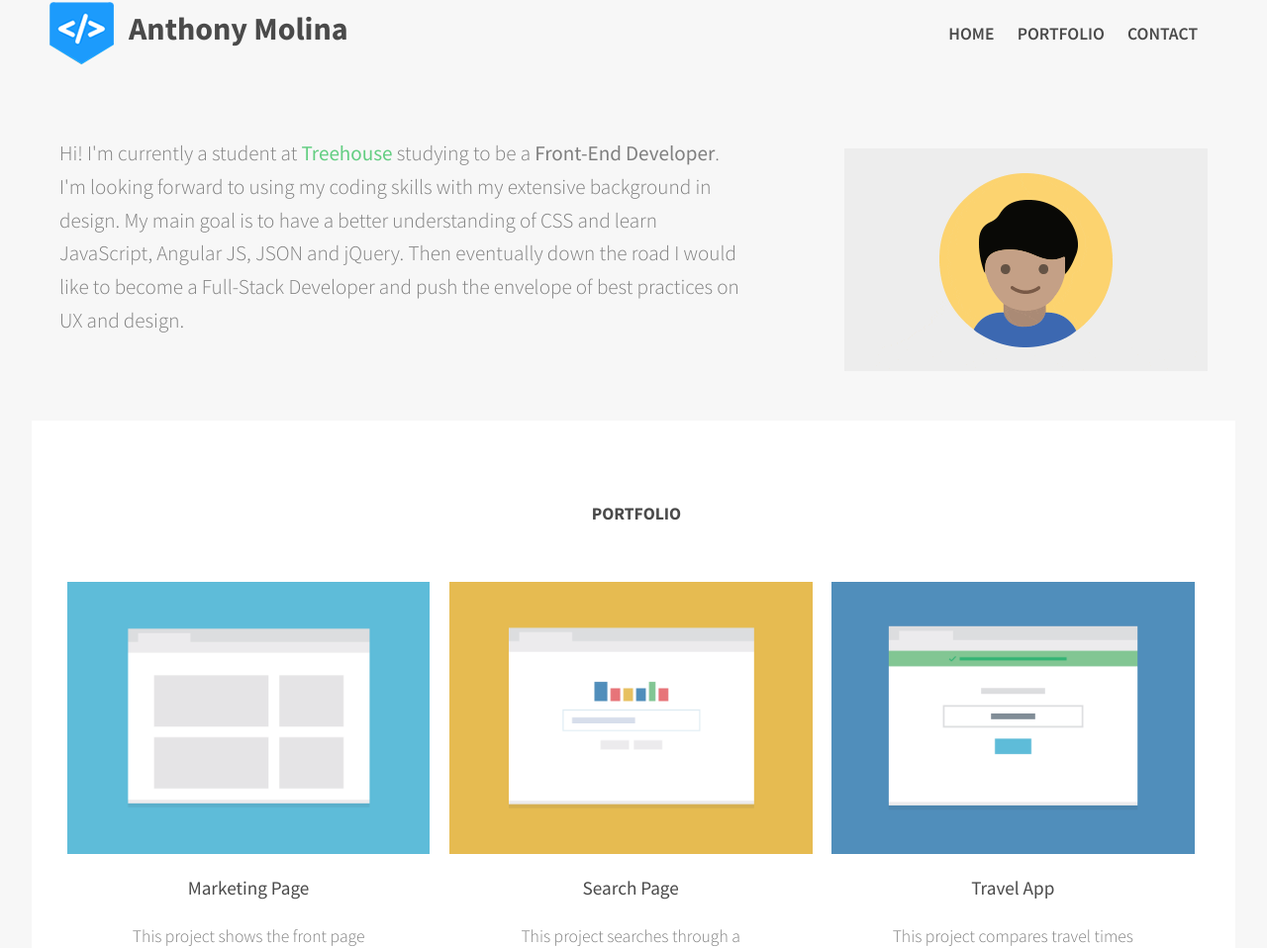
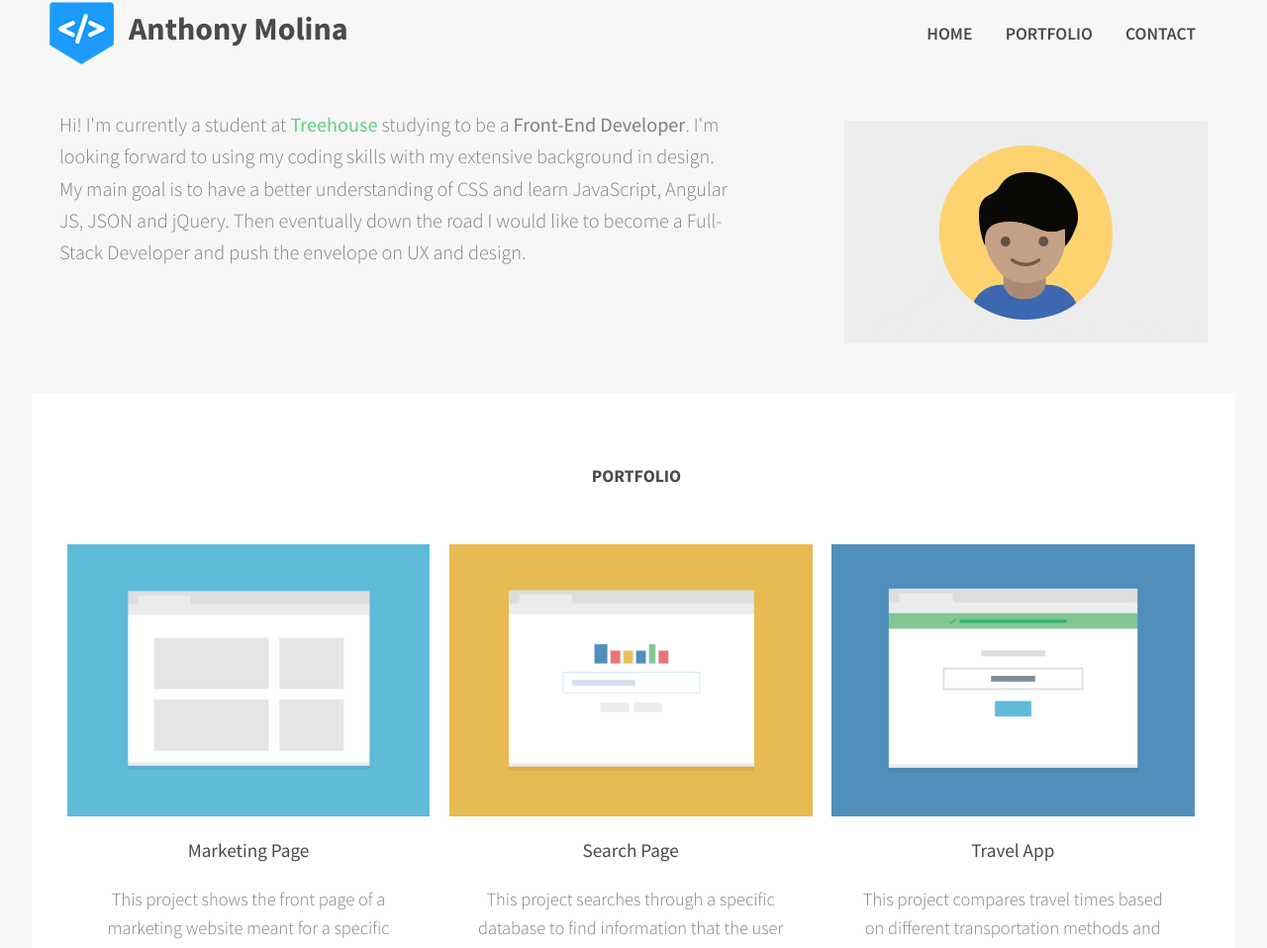
Before and after one commit to Sundevil4ever/responsive_layout_v2.0, a plain HTML site: page index.html in a window 1280 px wide. Shown: the part 36-994 px from the top of the page at 99% size. Drawn offline with Linux system fonts and the light colour scheme.

Commit message:
Updated CSS & HTML
Took out 320px media query & updated paragraph text in HTML.

```diff
--- a/CSS/styles.css
+++ b/CSS/styles.css
@@ -17,8 +17,10 @@ body {
 }
 
 p {
-  font-size: 1.1em;
+  font-size: 1.05em;
   font-weight: 300;
+  padding-left: 10px;
+  padding-right: 10px;
   color: #7f7f7f;
 }
 
@@ -336,8 +338,10 @@ img {
 }
 
 .shield {
+  margin-top: 20px;
+  margin-bottom: -15px;
   -webkit-animation: jello-vertical 0.9s both;
-	        animation: jello-vertical 0.9s both;
+  animation: jello-vertical 0.9s both;
 }
 
 /**
@@ -477,45 +481,12 @@ img {
  * ----------------------------------------
  */
 
-@media (min-width: 320px) {
+
+@media (min-width: 768px) {
 
   h2 {
-    padding-top: 40px !important;
+    padding-top: 50px;
   }
-
-  .main-nav li {
-    background-color: #fff;
-    margin: 5px 0;
-    padding: 5px 0;
-    list-style: none;
-  }
-
-  .main-nav {
-    padding: 0 10px;
-  }
-
-  .main-nav a {
-    background-color: #fff;
-    margin: 5px 0;
-    padding: 5px 10px;
-  }
-
-  .profile {
-    padding-top: 15px;
-  }
-
-  .shield {
-    margin-top: 0;
-    padding-top: 25px;
-  }
-
-  p {
-      padding: 0 10px;
-  }
-
-}
-
-@media (min-width: 768px) {
 
   .main-nav li {
     display: inline-block;
@@ -523,7 +494,8 @@ img {
   }
 
   .main-nav a {
-  background-color: #f7f7f7;
+    background-color: #f7f7f7;
+    margin-top: -20px;
   }
 
   .profile {
@@ -538,8 +510,9 @@ img {
     float: left;
     max-width: 60%;
     text-align: left;
-    margin-top: 40px;
     margin-bottom: 30px;
+    margin-top: 25px;
+    padding-left: 10px;
   }
 
   .banner {
@@ -553,12 +526,13 @@ img {
   }
 
   .col p {
-    font-size: .9em;
-    padding: 0 70px;
+    font-size: 1.15em;
+    padding: 0 45px;
+    padding-bottom: 20px;
   }
 
   .contact {
-    padding: 0 100px 70px;
+    padding: 10px 100px 35px;
   }
 
   .footer-right {
@@ -584,6 +558,10 @@ img {
 
 @media (min-width: 1024px) {
 
+  h2 {
+    padding-top: 30px;
+  }
+
   .shield {
     margin-top: 0;
     padding-top: 18px;
@@ -598,6 +576,7 @@ img {
 
   .main-nav a {
     background-color: #f7f7f7;
+    margin-top: 0px;
   }
 
   .name {
@@ -618,6 +597,7 @@ img {
     padding-top: 40px;
     padding-left: 26px;
     padding-right: 20px;
+    padding-bottom: 25px;
   }
 
   .top {
@@ -631,13 +611,13 @@ img {
   }
 
   .col p {
-    font-size: 1.1em;
-    padding: 0 70px;
+    font-size: 1.15em;
+    padding: 0 36px;
   }
 
   .contact {
     font-size: 1.2em;
-    padding: 50px 160px;
+    padding: 20px 160px 30px;
   }
 
   .clearfix::after {
--- a/index.html
+++ b/index.html
@@ -27,7 +27,7 @@
     <img class="profile" src="images/responsive-layout-profile2.gif" alt="Profile Image">
     <p>Hi! I'm currently a student at <a href="https://teamtreehouse.com/amolina" target="_blank"><span class="green"><b>Treehouse</b></span></a>
       studying to be a <b>Front-End Developer</b>. I'm looking forward to using my coding skills with my extensive background in design. My main goal is to have a better understanding of
-      CSS and learn JavaScript, Angular JS, JSON and jQuery. Then eventually down the road I would like to become a Full-Stack Developer and push the envelope of best practices on UX and design.</p>
+      CSS and learn JavaScript, Angular JS, JSON and jQuery. Then eventually down the road I would like to become a Full-Stack Developer and push the envelope on UX and design.</p>
   </div>
   <div class="portfolio clearfix container2" id="portfolio">
     <h2>PORTFOLIO</h2>
```
